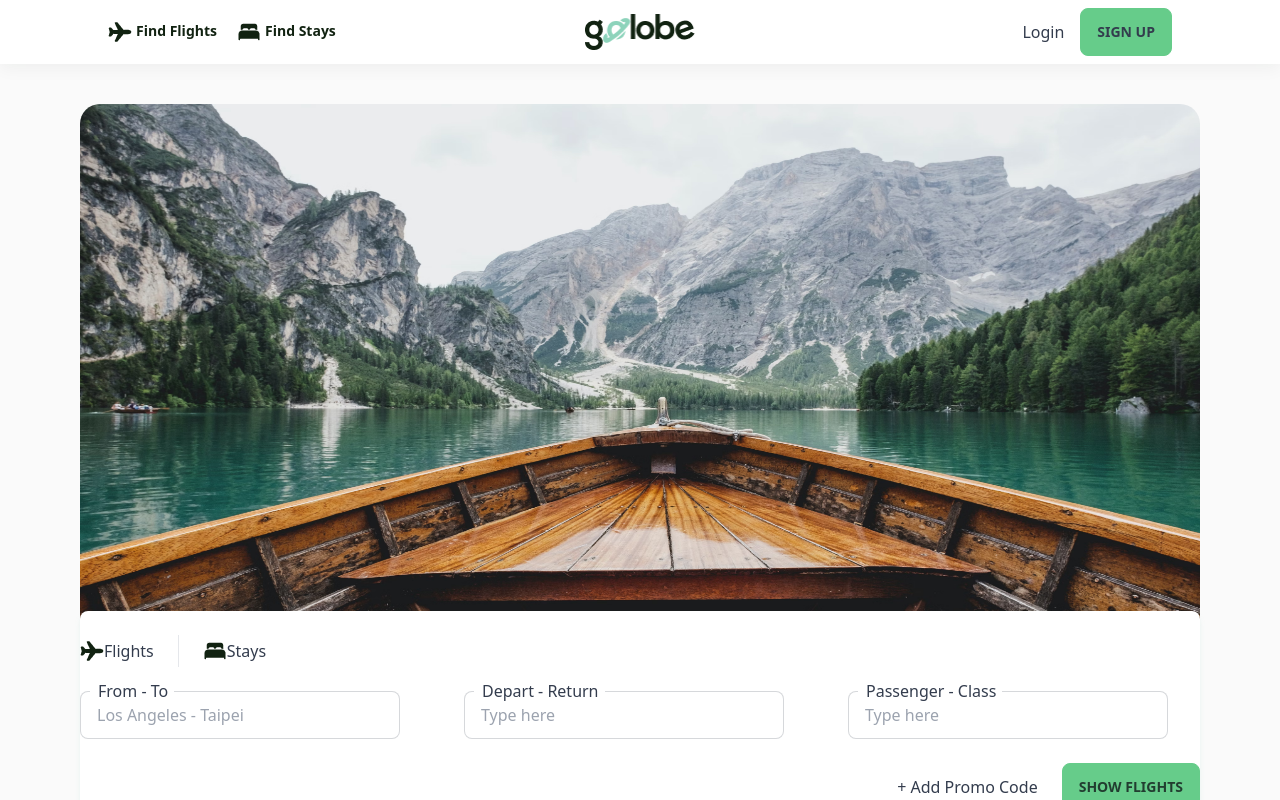
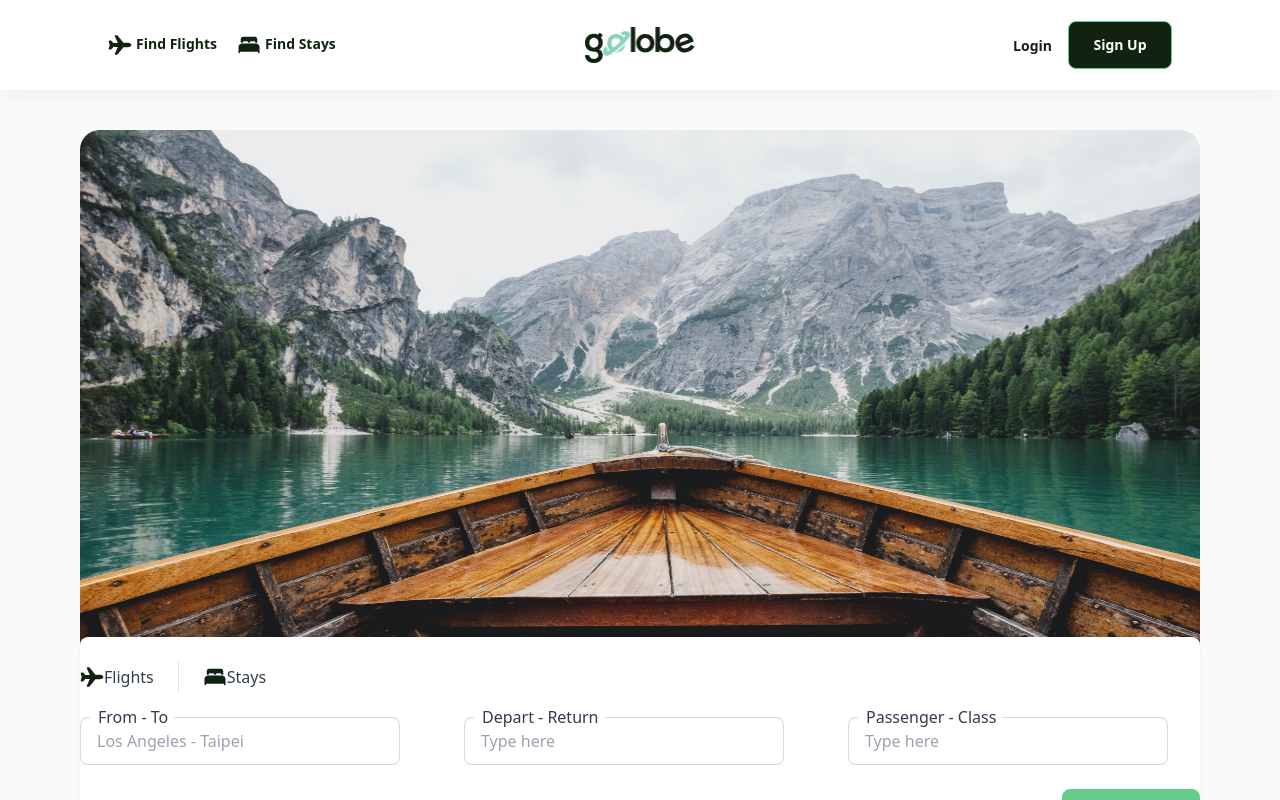
Before and after one commit to kingkwongsta/Golobe-Travel-Agency, a Next.js app: page / in a window 1280 px wide. Shown: the top 800 px of the page. Built offline with nearby package versions, Linux system fonts and the light colour scheme.

Commit message:
right side elements styling

```diff
--- a/src/components/navbar.jsx
+++ b/src/components/navbar.jsx
@@ -5,7 +5,7 @@ import logo from "./../../public/logo.png";
 
 export default function NavBar() {
   return (
-    <div className="navbar bg-base-100 px-[104px] w-full shadow-[0_4px_16px_-0px_rgba(17,34,17,0.05)]">
+    <div className="navbar bg-base-100 px-[104px] min-h-[90px] w-full shadow-[0_4px_16px_-0px_rgba(17,34,17,0.05)]">
       <div className="navbar-start">
         <div className="menu menu-horizontal px-1 sm:max-md:hidden">
           <div className="flex flex-row mr-5">
@@ -70,10 +70,12 @@ export default function NavBar() {
       <div className="navbar-end">
         <ul className="menu menu-horizontal px-1">
           <li>
-            <a>Login</a>
+            <a className="font-[600] text-[14px] text-[#112211]">Login</a>
           </li>
           <li>
-            <a className="btn btn-primary">Sign Up</a>
+            <a className="btn btn-primary normal-case min-w-[104px] min-h-[48px] font-[600] text-[14px] text-[#FFFFFF] bg-[#112211]">
+              Sign Up
+            </a>
           </li>
         </ul>
       </div>
```
